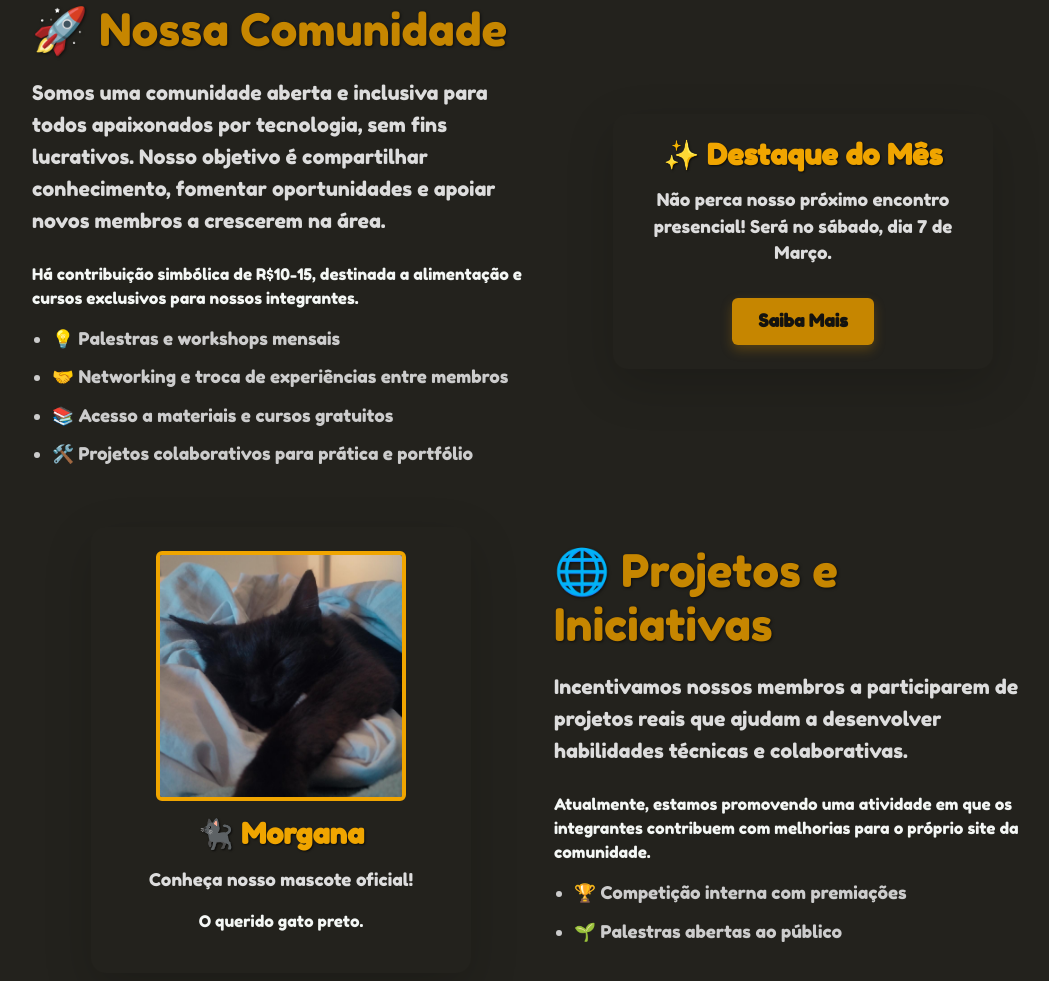
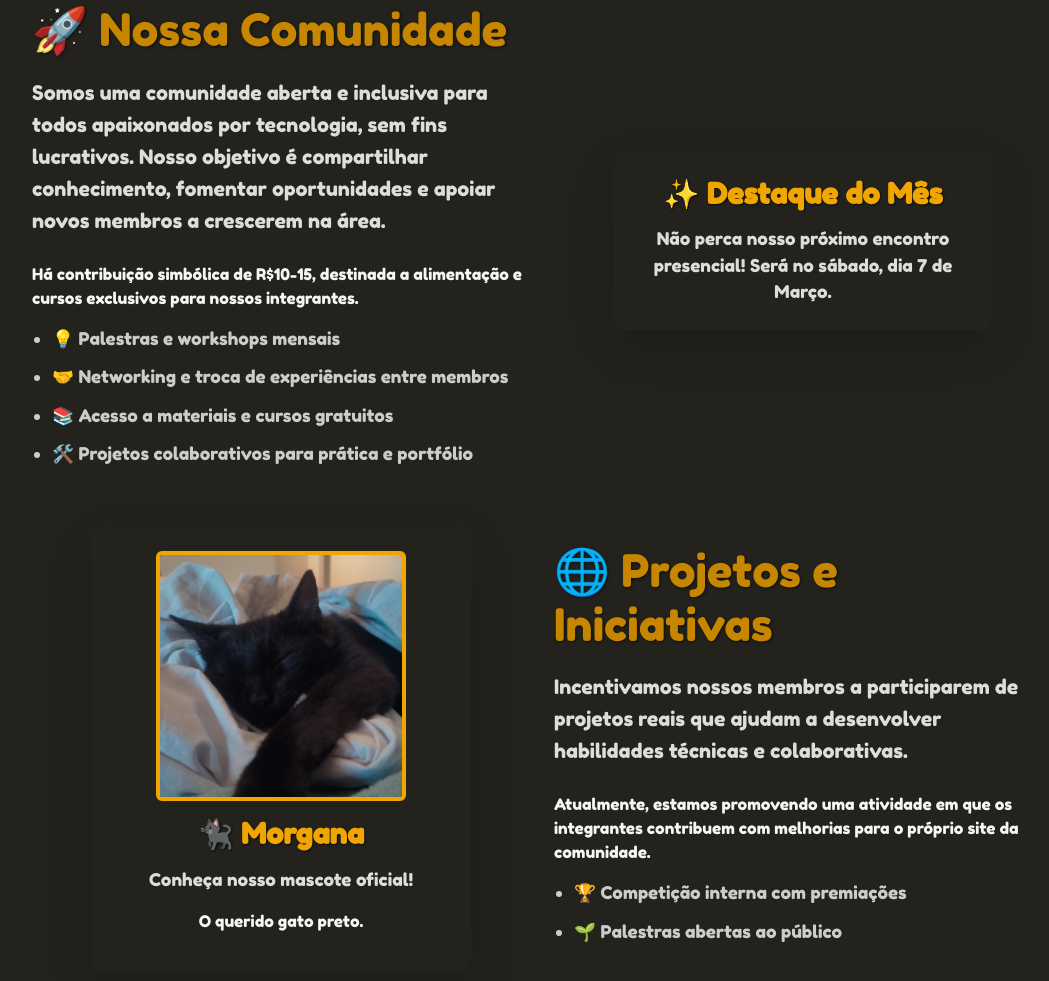
Before and after one commit to EpifaniaGatopreto/SiteOficial, a plain HTML site: page index.html in a window 1280 px wide. Shown: the part 878-1859 px from the top of the page, without its empty margins (98-1147 px from the left). Drawn offline with nearby package versions, Linux system fonts and the light colour scheme.

Commit message:
Remove 'Saiba Mais' button from index.html
Removed the 'Saiba Mais' button from the card.

```diff
--- a/index.html
+++ b/index.html
@@ -92,7 +92,6 @@
               <p class="card-text">
                 Não perca nosso próximo encontro presencial! Será no sábado, dia 7 de Março.
               </p>
-              <a href="#" class="btn btn-amber mt-3">Saiba Mais</a>
             </div>
           </div>
         </div>
```
